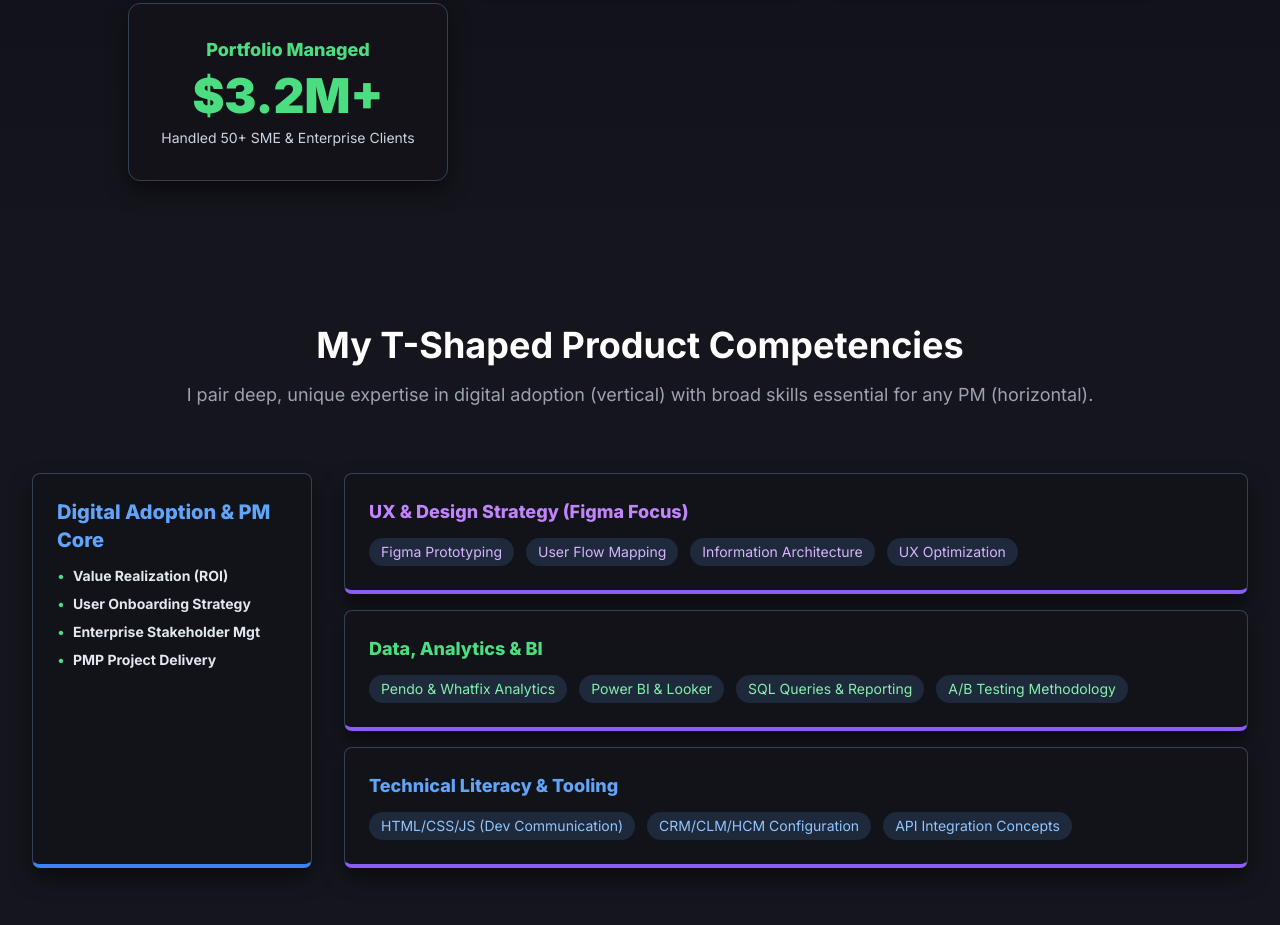
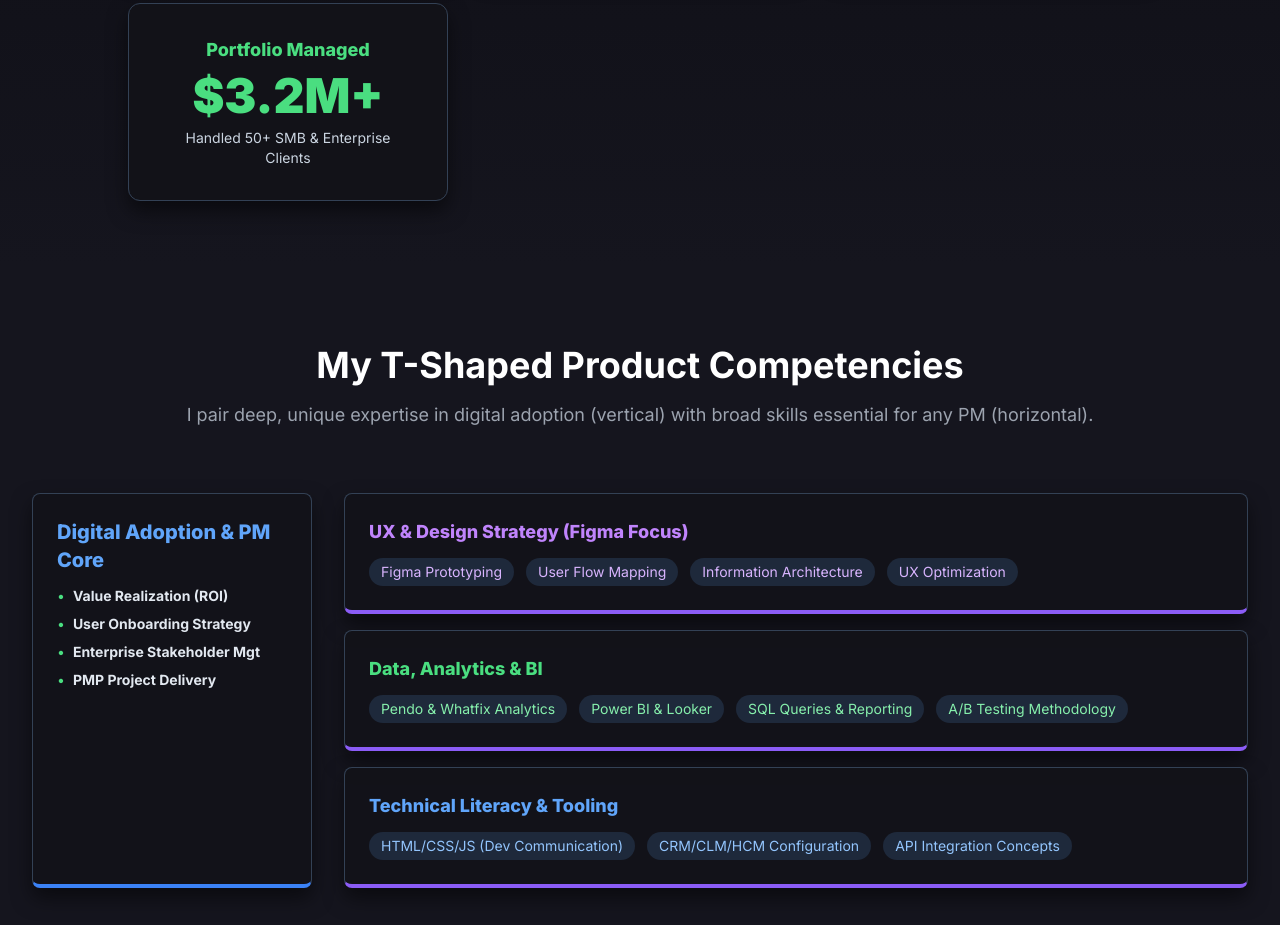
Before and after one commit to hansirfan/SY-Irfan-portfolio, a plain HTML site: page index.html in a window 1280 px wide. Shown: the part 856-1781 px from the top of the page. Drawn offline with nearby package versions, Linux system fonts and the light colour scheme.

Commit message:
Change SME to SMB in metric card

```diff
--- a/index.html
+++ b/index.html
@@ -161,7 +161,7 @@
                 <div class="modern-card p-8 rounded-xl text-center">
                     <h3 class="text-lg font-extrabold text-green-400 mb-2">Portfolio Managed</h3>
                     <p class="text-5xl font-black text-green-400 mb-2">$3.2M+</p>
-                    <p class="text-sm text-slate-300">Handled 50+ SME & Enterprise Clients</p>
+                    <p class="text-sm text-slate-300">Handled 50+ SMB & Enterprise Clients</p>
                 </div>
             </div>
         </div>
```
